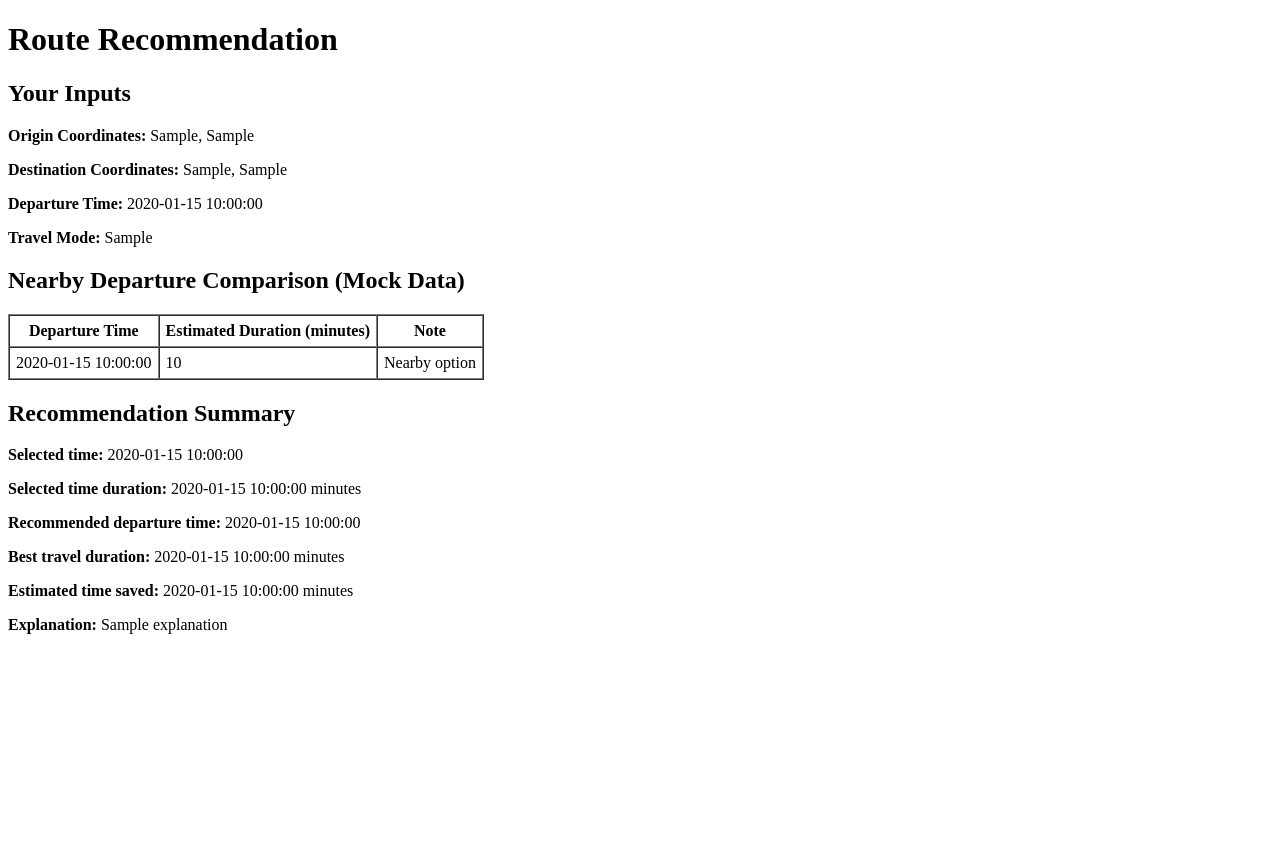
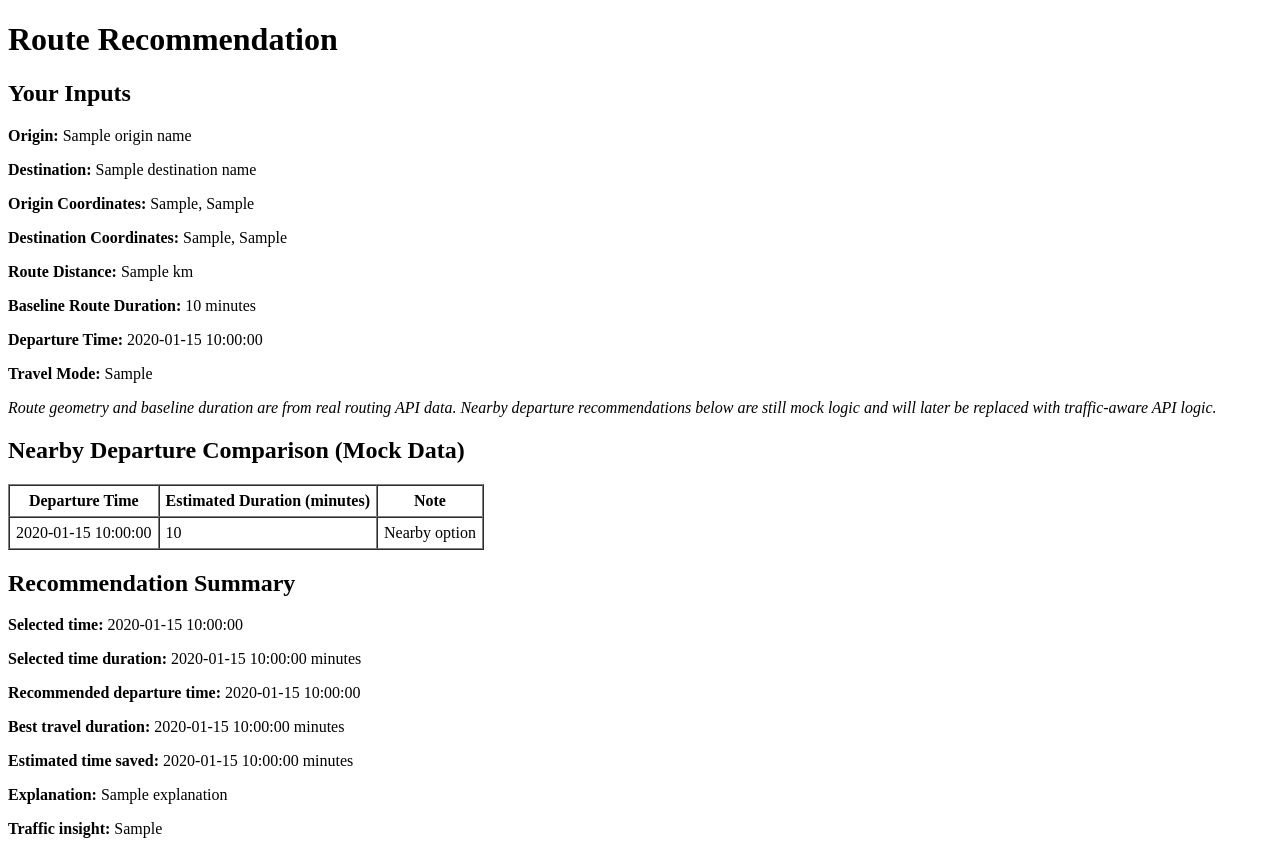
Before and after one commit to surada-zen/route-rush-hour-analyzer, a Flask app: template templates/result.html in a window 1280 px wide. Before the commit the page ends 634 px from the top, so only its background shows below. Run offline with Flask 3, Linux system fonts and the light colour scheme; the template is opened without the code that fills it: most values are stand-ins (such as "Sample title", 1, 10 or a date in 2020).

Commit message:
Add human-friendly recommendation explanation and traffic insight

```diff
--- a/app.py
+++ b/app.py
@@ -17,11 +17,16 @@ def _format_slot_time(slot_dt: datetime) -> str:
 
 @app.route("/result", methods=["POST"])
 def result():
+    origin_name = request.form.get("origin_name", "")
+    destination_name = request.form.get("destination_name", "")
+
     # Read map-selected coordinates from hidden form fields.
     origin_lat = request.form.get("origin_lat", "")
     origin_lng = request.form.get("origin_lng", "")
     destination_lat = request.form.get("destination_lat", "")
     destination_lng = request.form.get("destination_lng", "")
+    route_distance_km = request.form.get("route_distance_km", "")
+    route_duration_min = request.form.get("route_duration_min", "")
 
     departure_time = request.form.get("departure_time", "")
     travel_mode = request.form.get("travel_mode", "")
@@ -29,33 +34,52 @@ def result():
     selected_dt = datetime.fromisoformat(departure_time)
 
     # Build nearby departure slots around the selected time.
-    # This will later be replaced with Google Maps API travel-time data.
+    # The selected slot baseline can now come from real OSRM route duration,
+    # while nearby-slot adjustments are still heuristic (not traffic-aware yet).
+    # A future step will replace this with real time-dependent traffic API data.
     slot_offsets = [-60, -30, 0, 30, 60]
     slot_datetimes = [selected_dt + timedelta(minutes=offset) for offset in slot_offsets]
 
-    # Simple deterministic mock duration model (minutes).
-    # This mock logic will later be replaced by Google Maps API duration estimates.
-    mode_base_duration = {
-        "drive": 42,
-        "bike": 56,
-        "walk": 74,
-    }
-    base_duration = mode_base_duration.get(travel_mode, 42)
+    # Prefer real baseline duration from OSRM route response if present.
+    # If missing/invalid, fall back to previous mock baseline-by-mode behavior.
+    try:
+        real_baseline_duration = float(route_duration_min)
+        has_real_baseline = real_baseline_duration > 0
+    except (TypeError, ValueError):
+        real_baseline_duration = 0.0
+        has_real_baseline = False
+
+    mode_base_duration = {"drive": 42, "bike": 56, "walk": 74}
+    mock_base_duration = mode_base_duration.get(travel_mode, 42)
 
     selected_hour = selected_dt.hour
-    if 6 <= selected_hour < 9 or 15 <= selected_hour < 18:
-        # Rush hour is building: earlier departures tend to be faster.
-        duration_deltas = {-60: -8, -30: -4, 0: 0, 30: 5, 60: 9}
-    elif 9 <= selected_hour < 11 or 18 <= selected_hour < 20:
-        # Rush hour is easing: slightly later departures can be faster.
-        duration_deltas = {-60: 7, -30: 3, 0: 0, 30: -3, 60: -6}
+    if has_real_baseline:
+        baseline_duration = real_baseline_duration
+        if 6 <= selected_hour < 9 or 15 <= selected_hour < 18:
+            # Rush-like periods: earlier departures often slightly better.
+            percent_deltas = {-60: -0.10, -30: -0.05, 0: 0.0, 30: 0.07, 60: 0.12}
+        elif 9 <= selected_hour < 11 or 18 <= selected_hour < 20:
+            # Congestion easing: some later departures can improve.
+            percent_deltas = {-60: 0.08, -30: 0.04, 0: 0.0, 30: -0.04, 60: -0.08}
+        else:
+            # Off-peak: smaller differences around baseline.
+            percent_deltas = {-60: 0.03, -30: -0.01, 0: 0.0, 30: 0.02, 60: 0.04}
+
+        duration_deltas = {
+            offset: round(baseline_duration * percent_deltas[offset]) for offset in slot_offsets
+        }
     else:
-        # Off-peak: small differences around the selected time.
-        duration_deltas = {-60: 2, -30: -1, 0: 0, 30: 1, 60: 3}
+        baseline_duration = mock_base_duration
+        if 6 <= selected_hour < 9 or 15 <= selected_hour < 18:
+            duration_deltas = {-60: -8, -30: -4, 0: 0, 30: 5, 60: 9}
+        elif 9 <= selected_hour < 11 or 18 <= selected_hour < 20:
+            duration_deltas = {-60: 7, -30: 3, 0: 0, 30: -3, 60: -6}
+        else:
+            duration_deltas = {-60: 2, -30: -1, 0: 0, 30: 1, 60: 3}
 
     compared_slots = []
     for offset, slot_dt in zip(slot_offsets, slot_datetimes):
-        duration = base_duration + duration_deltas[offset]
+        duration = max(1, round(baseline_duration + duration_deltas[offset]))
         compared_slots.append(
             {
                 "offset": offset,
@@ -71,22 +95,51 @@ def result():
     best_time_duration = best_slot["duration"]
     best_departure_time = best_slot["time"]
     time_saved = selected_time_duration - best_time_duration
+    best_offset = best_slot["offset"]
 
     for slot in compared_slots:
         slot["is_selected"] = slot["offset"] == 0
         slot["is_best"] = slot["time"] == best_departure_time
 
-    explanation = (
-        "This recommendation uses simple mock travel-time estimates. "
-        "A later update will replace this with live Google Maps API traffic data."
-    )
+    # Heuristic messaging based on nearby-slot comparison.
+    # This is not traffic-aware yet; a future step will use real time-dependent traffic APIs.
+    if time_saved > 0:
+        if best_offset < 0:
+            timing_hint = "leaving a bit earlier"
+            traffic_insight = "A slightly earlier departure appears more efficient for this route."
+        elif best_offset > 0:
+            timing_hint = "leaving a bit later"
+            traffic_insight = "A slightly later departure appears more efficient for this route."
+        else:
+            timing_hint = "staying with your selected time"
+            traffic_insight = "Nearby time slots show only minor variation for this route."
+
+        explanation = (
+            f"You selected {_format_slot_time(selected_dt)}, with an estimated "
+            f"{selected_time_duration} minute trip. "
+            f"The recommended departure is {best_departure_time}, with an estimated "
+            f"{best_time_duration} minutes. Based on nearby-slot comparison, "
+            f"{timing_hint} can reduce expected travel time by about {time_saved} minutes."
+        )
+    else:
+        explanation = (
+            f"You selected {_format_slot_time(selected_dt)}, and nearby options are all about "
+            f"{best_time_duration} minutes. Your selected time is already one of the best nearby choices."
+        )
+        traffic_insight = (
+            "Nearby time slots show only minor variation, so your selected time is already reasonable."
+        )
 
     return render_template(
         "result.html",
+        origin_name=origin_name,
+        destination_name=destination_name,
         origin_lat=origin_lat,
         origin_lng=origin_lng,
         destination_lat=destination_lat,
         destination_lng=destination_lng,
+        route_distance_km=route_distance_km,
+        route_duration_min=route_duration_min,
         departure_time=_format_slot_time(selected_dt),
         travel_mode=travel_mode,
         compared_slots=compared_slots,
@@ -95,6 +148,7 @@ def result():
         selected_time_duration=selected_time_duration,
         time_saved=time_saved,
         explanation=explanation,
+        traffic_insight=traffic_insight,
     )
 
 
--- /dev/null
+++ b/static/style.css
@@ -0,0 +1,6 @@
+#map {
+  height: 400px;
+  width: 100%;
+  margin: 16px 0;
+  border-radius: 8px;
+}
--- a/templates/result.html
+++ b/templates/result.html
@@ -9,10 +9,21 @@
   <h1>Route Recommendation</h1>
 
   <h2>Your Inputs</h2>
+  <p><strong>Origin:</strong> {{ origin_name }}</p>
+  <p><strong>Destination:</strong> {{ destination_name }}</p>
   <p><strong>Origin Coordinates:</strong> {{ origin_lat }}, {{ origin_lng }}</p>
   <p><strong>Destination Coordinates:</strong> {{ destination_lat }}, {{ destination_lng }}</p>
+  <p><strong>Route Distance:</strong> {{ route_distance_km }} km</p>
+  <p><strong>Baseline Route Duration:</strong> {{ route_duration_min }} minutes</p>
   <p><strong>Departure Time:</strong> {{ departure_time }}</p>
   <p><strong>Travel Mode:</strong> {{ travel_mode }}</p>
+
+  <p>
+    <em>
+      Route geometry and baseline duration are from real routing API data. Nearby departure recommendations
+      below are still mock logic and will later be replaced with traffic-aware API logic.
+    </em>
+  </p>
 
   <h2>Nearby Departure Comparison (Mock Data)</h2>
   <table border="1" cellpadding="6" cellspacing="0">
@@ -49,6 +60,7 @@
   <p><strong>Best travel duration:</strong> {{ best_time_duration }} minutes</p>
   <p><strong>Estimated time saved:</strong> {{ time_saved }} minutes</p>
   <p><strong>Explanation:</strong> {{ explanation }}</p>
+  <p><strong>Traffic insight:</strong> {{ traffic_insight }}</p>
 
   <!-- TODO: Add map route path display between selected points next. -->
   <!-- TODO: Replace mock comparison table with Google Maps API durations and traffic patterns. -->
```
Also changed, not shown: static/app.js (+201 -11 lines), templates/index.html (+21 -1 lines).
